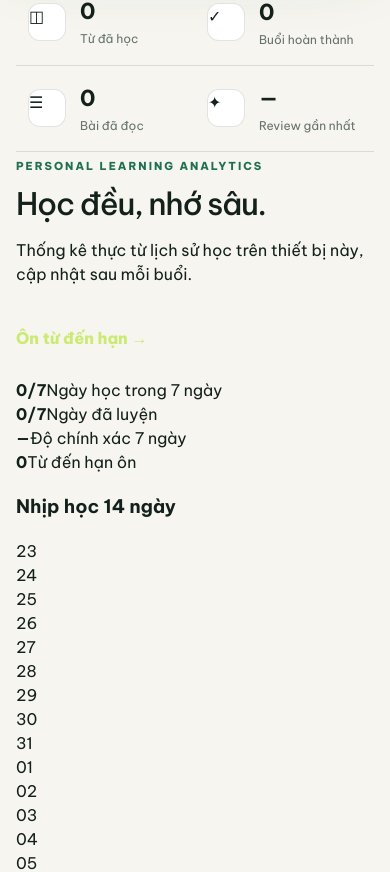
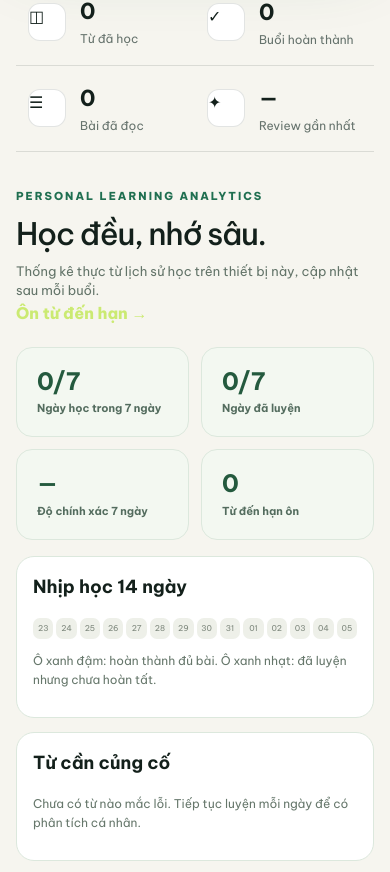
Before and after one commit to Loccao102/FastEnglishForDaily, a Next.js app: page / in a window 390 px wide. Shown: the part 984-1856 px from the top of the page. Built offline with nearby package versions, Linux system fonts and the light colour scheme.

Commit message:
Style responsive weekly analytics and review focus panels

```diff
--- a/app/globals.css
+++ b/app/globals.css
@@ -2486,3 +2486,29 @@ button:focus-visible, a:focus-visible, textarea:focus-visible {
   .learning-backup-actions { width: 100%; }
   .learning-backup-actions button { flex: 1 1 150px; }
 }
+
+
+/* Learning analytics from actual local progress records */
+.learning-insights { padding: 30px 0 45px; scroll-margin-top: 80px; }
+.learning-insights .section-heading { display: flex; align-items: end; justify-content: space-between; gap: 20px; margin-bottom: 22px; }
+.learning-insights .section-heading p { margin: 10px 0 0; font-size: 13px; color: #637469; }
+.insight-metrics { display: grid; grid-template-columns: repeat(4,minmax(0,1fr)); gap: 12px; margin-bottom: 16px; }
+.insight-metrics article { padding: 20px; border-radius: 16px; border: 1px solid #dce8dd; background: #f3f8f1; display: grid; gap: 7px; }
+.insight-metrics strong { color: #245a3e; font-size: clamp(24px, 3vw, 34px); letter-spacing: -.05em; line-height: 1.1; }
+.insight-metrics span { font-size: 11px; color: #536c5e; font-weight: 680; line-height: 1.4; }
+.insight-panels { display: grid; grid-template-columns: minmax(0,1fr) minmax(0,1fr); gap: 14px; }
+.insight-panel { border-radius: 18px; padding: 22px; border: 1px solid #dce8dd; background: #fff; }
+.insight-panel h3 { margin: 0 0 18px; font-size: 18px; }
+.insight-panel p { font-size: 12px; line-height: 1.6; color: #66776b; }
+.insight-days { display: grid; grid-template-columns: repeat(14,minmax(0,1fr)); gap: 5px; }
+.insight-day { min-width: 0; aspect-ratio: 1; border-radius: 7px; background: #eef0e9; display: grid; place-items: center; color: #7c867b; font-size: 9px; }
+.insight-day.practiced { background: #cce5cd; color: #2a6543; }
+.insight-day.studied { background: #2d7c53; color: #fff; }
+.insight-weak-list { display: grid; gap: 8px; }
+.insight-weak-list > div { display: flex; gap: 10px; align-items: center; border-bottom: 1px solid #eef2ee; padding-bottom: 8px; }
+.insight-weak-list button { border: none; background: #e6f3e6; border-radius: 8px; width: 29px; height: 29px; cursor: pointer; color: #285d40; }
+.insight-weak-list strong { font-size: 12px; }
+.insight-weak-list small { color: #73847a; font-size: 10px; }
+.insight-weak-list span { color: #64786a; font-size: 10px; margin-left: auto; text-align: right; }
+@media (max-width: 820px) { .insight-metrics { grid-template-columns: repeat(2,1fr); } .insight-panels { grid-template-columns: 1fr; } }
+@media (max-width: 500px) { .learning-insights .section-heading { display: block; } .insight-days { gap: 3px; } .insight-day { font-size: 8px; } .insight-panel { padding: 16px; } }
```
